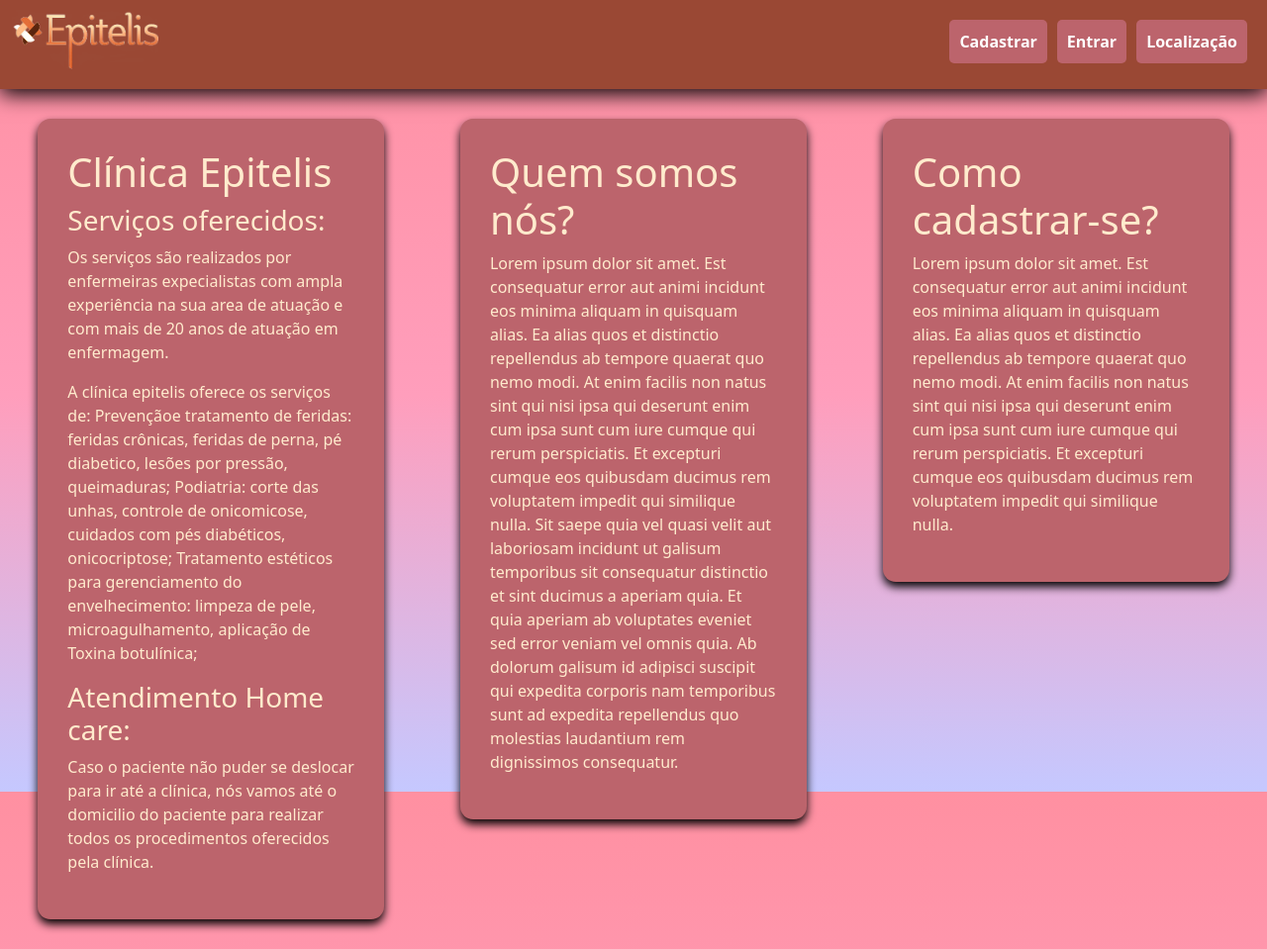
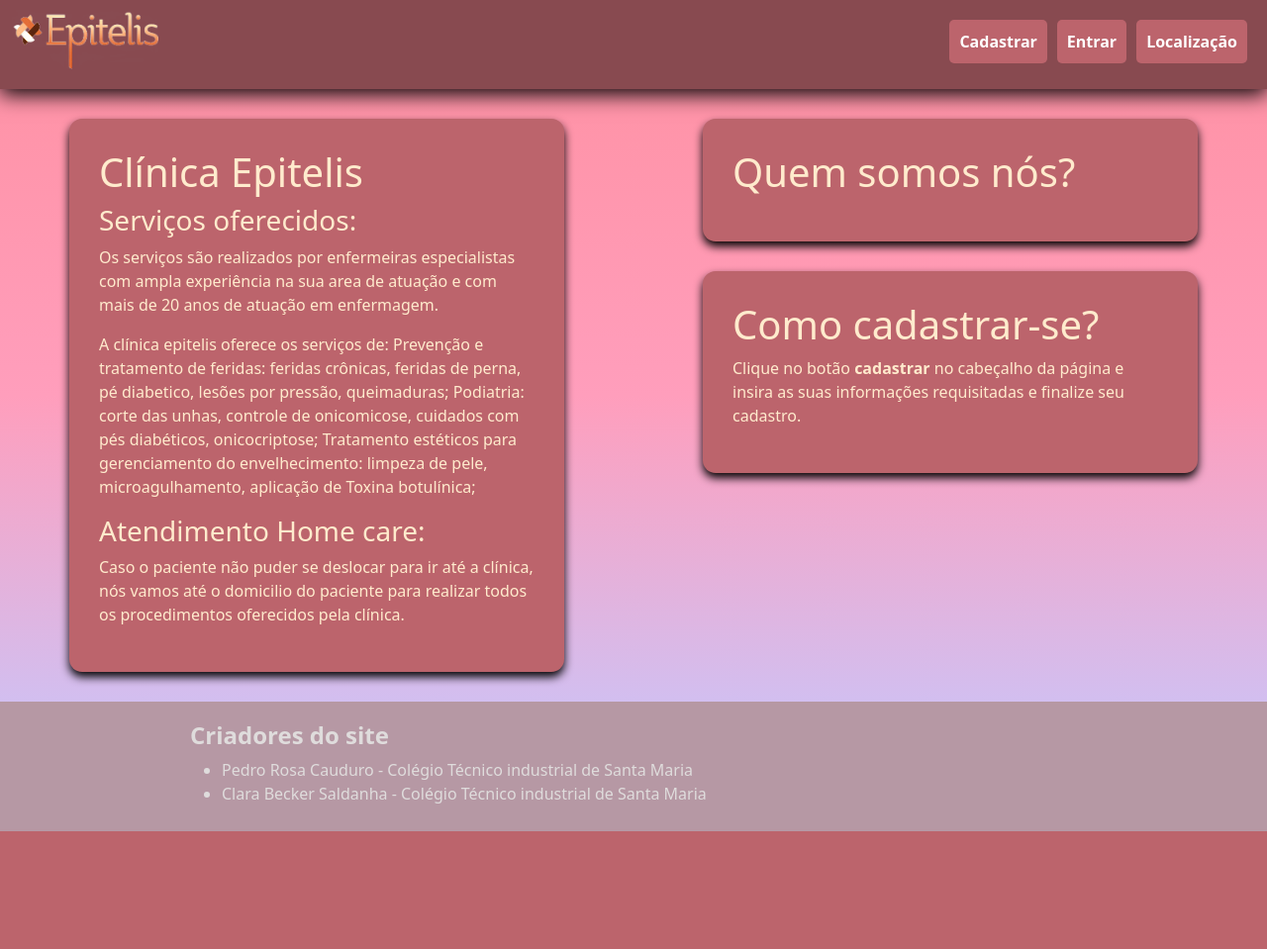
Before and after one commit to PedroRosaC/ProjetoCladro, a PHP site: page / in a window 1280 px wide. Shown: the whole page at 99% size. After the commit the page ends 840 px from the top, so only its background shows below. Run offline with PHP 8.4, Linux system fonts and the light colour scheme.

Commit message:
Te amo Clara

```diff
--- a/projetoCladro/css/estilo.css
+++ b/projetoCladro/css/estilo.css
@@ -31,9 +31,23 @@
     width: 100%;
     height: 90px;
     padding: 10px;
-    background-color: #9a4834;
+    background-color: #884a50;
 
 
+}
+.footer{
+
+    color: #dfdcdc;
+    padding-top: 20px;
+    padding-bottom: 10px;
+    padding-left: 15%;
+    width: 100%;
+    min-height: 50px;
+    height: fit-content;
+    background-color: rgb(182, 152, 164);
+}
+.footer li{
+    text-decoration: none;
 }
 
 .menu {
@@ -116,6 +130,20 @@
     display: flex;
 
 }
+.informacoes {
+    margin: 30px auto;
+    width: 500px;
+    height: fit-content;
+    background-color: #bc646c;
+    padding: 30px;
+    align-content: center;
+    border-radius: 13px;
+    color: blanchedalmond;
+    box-shadow: 0px 5px 10px 0px #000;
+}
+.informacoesDiv{
+    margin: 0 auto;
+}
 
 /* --------------------------- */
 
@@ -131,7 +159,6 @@
     border-radius: 13px;
     color: blanchedalmond;
     box-shadow: 0px 5px 10px 0px #000;
-
 }
 iframe{
 
--- a/projetoCladro/index.php
+++ b/projetoCladro/index.php
@@ -10,42 +10,53 @@
     </ul>
 </header>
 
-
-<form method="POST" action="controller/loginController.php">
 <div class="info">
-        <div class="entrar">
+    <div class="informacoes">
         <h1>Clínica Epitelis</h1>
         <h3>Serviços oferecidos:</h3>
         <p>
-                Os serviços são realizados por enfermeiras expecialistas com ampla experiência na sua area de atuação e com mais de 20 anos de atuação em enfermagem.
+            Os serviços são realizados por enfermeiras especialistas com ampla experiência na sua area de atuação e com mais de 20 anos de atuação em enfermagem.
         </p>
         <p>
             A clínica epitelis oferece os serviços de:
-                Prevençãoe tratamento de feridas: feridas crônicas, feridas de perna, pé diabetico, lesões por pressão, queimaduras;
+            Prevenção e tratamento de feridas: feridas crônicas, feridas de perna, pé diabetico, lesões por pressão, queimaduras;
             Podiatria: corte das unhas, controle de onicomicose, cuidados com pés diabéticos, onicocriptose;
             Tratamento estéticos para gerenciamento do envelhecimento: limpeza de pele, microagulhamento, aplicação de Toxina botulínica;
         </p>
         <h3>Atendimento Home care:</h3>
         <p>Caso o paciente não puder se deslocar para ir até a clínica, nós vamos até o domicilio do paciente para realizar todos os procedimentos oferecidos pela clínica.</p>
     </div>
-        <div class="entrar">
+    <div class="informacoesDiv">
+        <div class="informacoes">
             <h1>Quem somos nós?</h1>
 
-            <p> Lorem ipsum dolor sit amet. Est consequatur error aut animi incidunt eos minima aliquam in quisquam alias.
-                Ea alias quos et distinctio repellendus ab tempore quaerat quo nemo modi. At enim facilis non natus sint qui nisi ipsa qui deserunt enim cum ipsa sunt cum iure cumque qui rerum perspiciatis. Et excepturi cumque eos quibusdam ducimus rem voluptatem impedit qui similique nulla.
-                Sit saepe quia vel quasi velit aut laboriosam incidunt ut galisum temporibus sit consequatur distinctio et sint ducimus a aperiam quia. Et quia aperiam ab voluptates eveniet sed error veniam vel omnis quia. Ab dolorum galisum id adipisci suscipit qui expedita corporis nam temporibus sunt ad expedita repellendus quo molestias laudantium rem dignissimos consequatur.
+            <p>
+
 
             </p>
         </div>
-        <div class="entrar">
+        <div class="informacoes">
             <h1>Como cadastrar-se?</h1>
 
-            <p> Lorem ipsum dolor sit amet. Est consequatur error aut animi incidunt eos minima aliquam in quisquam alias.
-                Ea alias quos et distinctio repellendus ab tempore quaerat quo nemo modi. At enim facilis non natus sint qui nisi ipsa qui deserunt enim cum ipsa sunt cum iure cumque qui rerum perspiciatis. Et excepturi cumque eos quibusdam ducimus rem voluptatem impedit qui similique nulla.
+            <p> Clique no botão <b>cadastrar</b> no cabeçalho da página e insira as suas informações
+                requisitadas e finalize seu cadastro.
             </p>
         </div>
     </div>
-</form>
+</div>
+<div class="footer">
+    <h4><b>Criadores do site</b></h4>
+    <ul>
+        <li>
+            Pedro Rosa Cauduro - Colégio Técnico industrial de Santa Maria
+        </li>
+        <li>
+            Clara Becker Saldanha - Colégio Técnico industrial de Santa Maria
+        </li>
+    </ul>
+</div>
+
+
 <?php
 require_once './shared/footer.php'
 ?>
```
Also changed, not shown: projetoCladro/home.php (added, +19 -0 lines), projetoCladro/financeiro.php (added). Lines whose indentation alone changed are shown as unchanged.
